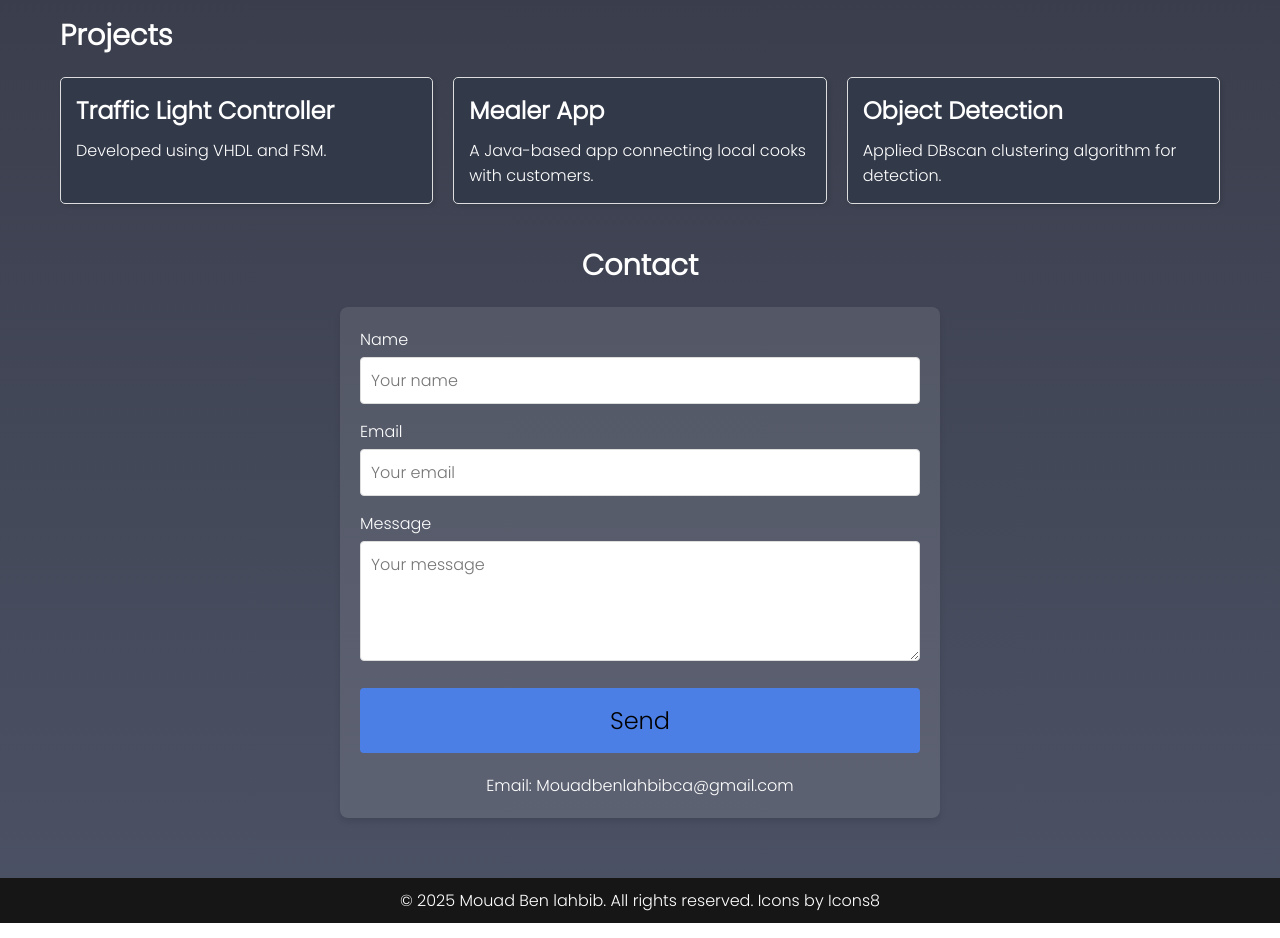
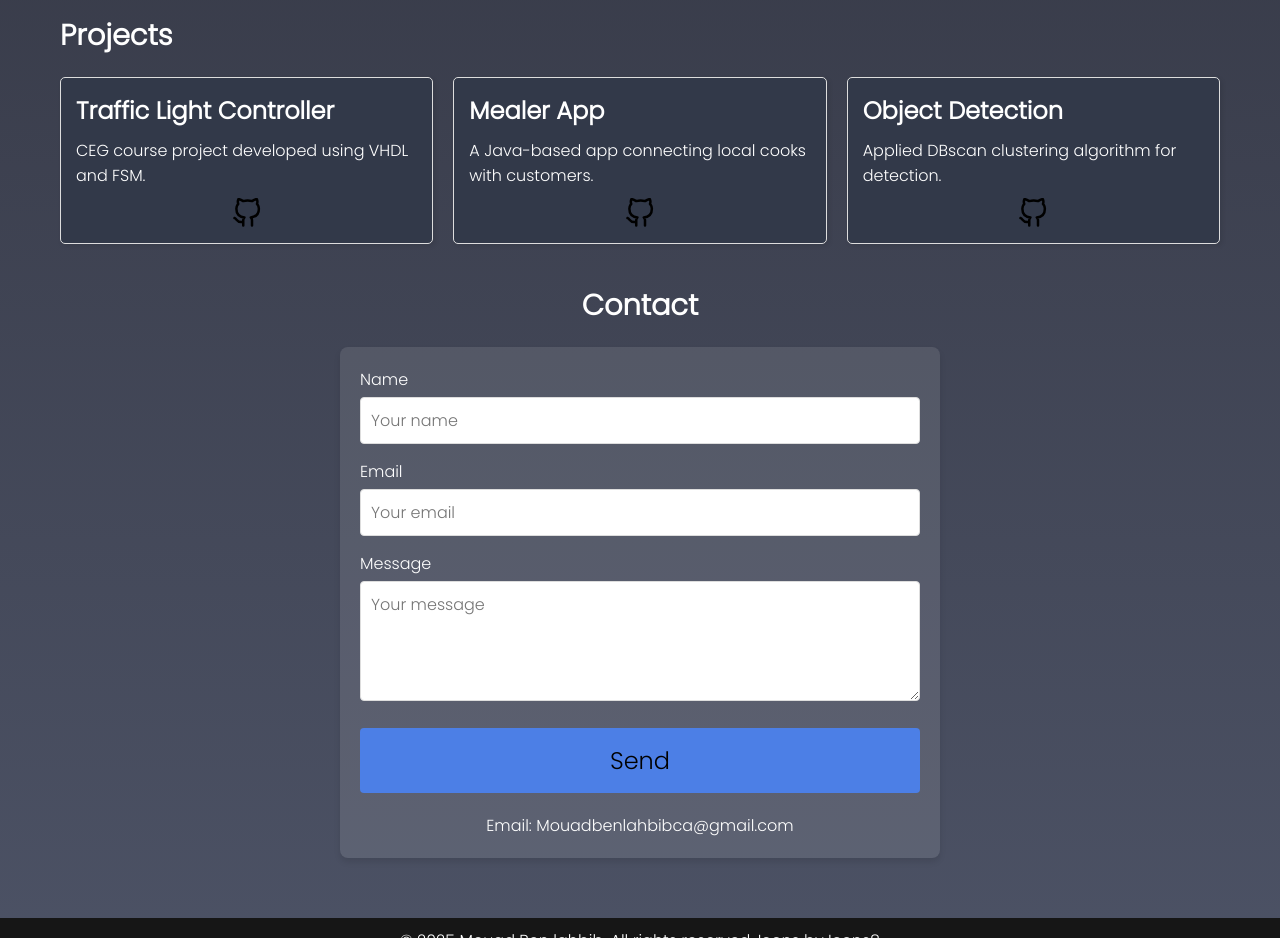
Before and after one commit to PopoLeKok0/Portfolio, a plain HTML site: page index.html in a window 1280 px wide. Shown: the part 1320-2258 px from the top of the page. Drawn offline with nearby package versions, Linux system fonts and the light colour scheme; a script that the page names is missing.

Commit message:
Enhance project cards with GitHub links

```diff
--- a/index.html
+++ b/index.html
@@ -135,15 +135,24 @@
             <div class="project-grid">
                 <div class="project-card">
                     <h4>Traffic Light Controller</h4>
-                    <p>Developed using VHDL and FSM.</p>
+                    <p>CEG course project developed using VHDL and FSM.</p>
+                    <a href="https://github.com/PopoLeKok0/Project-ceg" target="_blank">
+                        <img src="icons/github.svg" alt="GitHub">
+                    </a>
                 </div>
                 <div class="project-card">
                     <h4>Mealer App</h4>
                     <p>A Java-based app connecting local cooks with customers.</p>
+                    <a href="https://github.com/PopoLeKok0" target="_blank">
+                        <img src="icons/github.svg" alt="GitHub">
+                    </a>
                 </div>
                 <div class="project-card">
                     <h4>Object Detection</h4>
                     <p>Applied DBscan clustering algorithm for detection.</p>
+                    <a href="https://github.com/PopoLeKok0" target="_blank">
+                        <img src="icons/github.svg" alt="GitHub">
+                    </a>
                 </div>
             </div>
         </section>
--- a/style.css
+++ b/style.css
@@ -288,9 +288,6 @@ section.aos-animate {
         height: 3em;
     }
 }
-
-
-
 /* Project Grid */
 .project-grid {
     display: grid;
@@ -312,9 +309,22 @@ section.aos-animate {
     margin-bottom: 10px;
 }
 
+.project-card a {
+    display: flex;
+    justify-content: center;
+    align-items: center;
+    margin-top: 10px;
+}
+
+.project-card img {
+    width: 30px;  /* Adjust the icon size */
+    height: 30px;
+}
+
 .project-card:hover {
     transform: scale(1.05);
 }
+
 
 /* logo Picture */
 .logo-pic {
```
